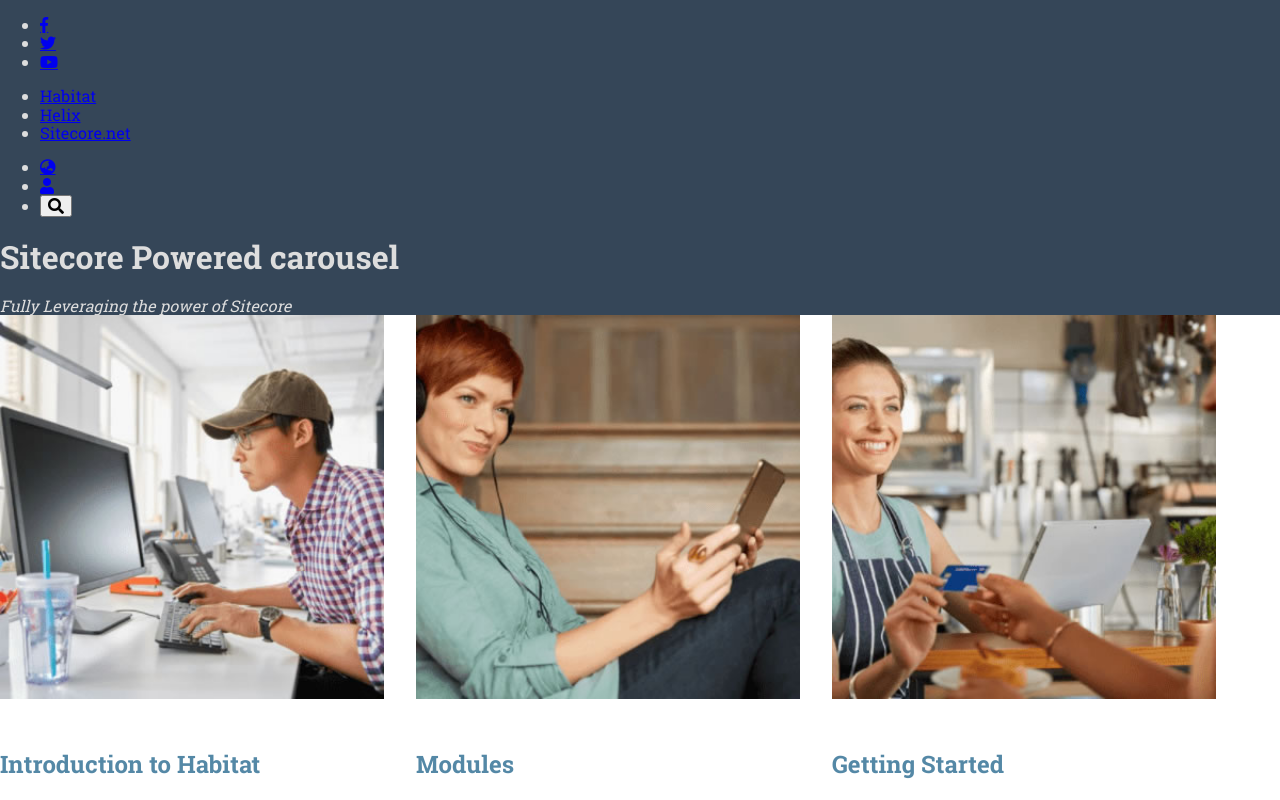
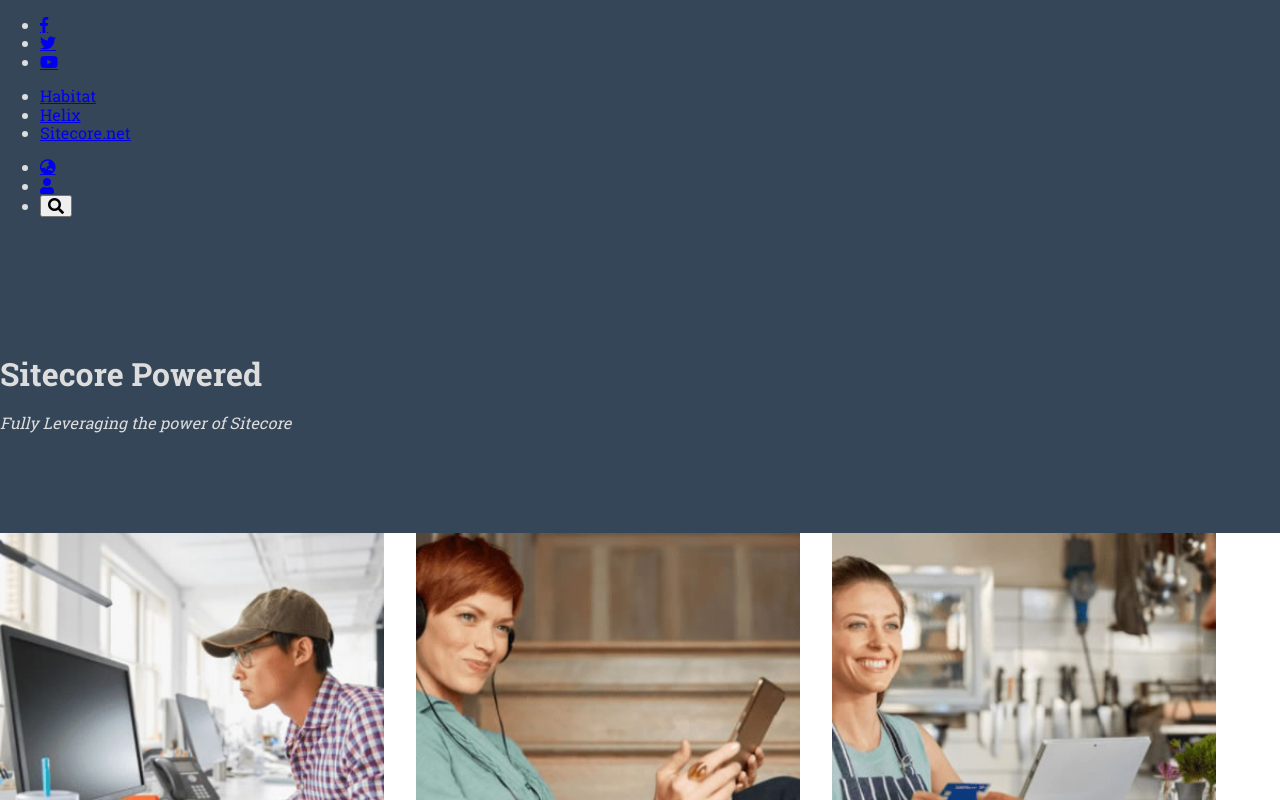
Before and after one commit to adambezemek/xc-code-challenge, a Vue app in the folder xc-code-challenge/: page / in a window 1280 px wide. Shown: the top 800 px of the page. Built offline with nearby package versions, Linux system fonts and the light colour scheme.

Commit message:
carousel generic sizing and styles

```diff
--- a/xc-code-challenge/src/App.vue
+++ b/xc-code-challenge/src/App.vue
@@ -70,8 +70,8 @@
       </ul>
     </header>
     <main id="MainContent">
-      <div>
-        <h1 class="">Sitecore Powered carousel</h1>
+      <div class="c-carousel">
+        <h1 class="">Sitecore Powered</h1>
         <em>Fully Leveraging the power of Sitecore</em>
       </div>
       <ContentGrid class="t-background--primary t-color--accent" />
--- /dev/null
+++ b/xc-code-challenge/src/css/components/carousel.css
@@ -0,0 +1,7 @@
+.c-carousel
+{
+    height: 300px;
+    display: flex;
+    justify-content: center;
+    flex-direction: column;
+}
--- a/xc-code-challenge/src/main.js
+++ b/xc-code-challenge/src/main.js
@@ -3,6 +3,7 @@ import "@/css/base/normalize.css";
 import "@/css/base/base.css";
 import "@/css/base/typography.css";
 import "@/css/theme/xc-code-challenge.css";
+import "@/css/components/carousel.css";
 import Vue from 'vue'
 import App from './App.vue'
 import "@/css/utilities/overrides/visibility.css";
```
Also changed, not shown: 1 other file (tests, documents, lock files or other folders).
